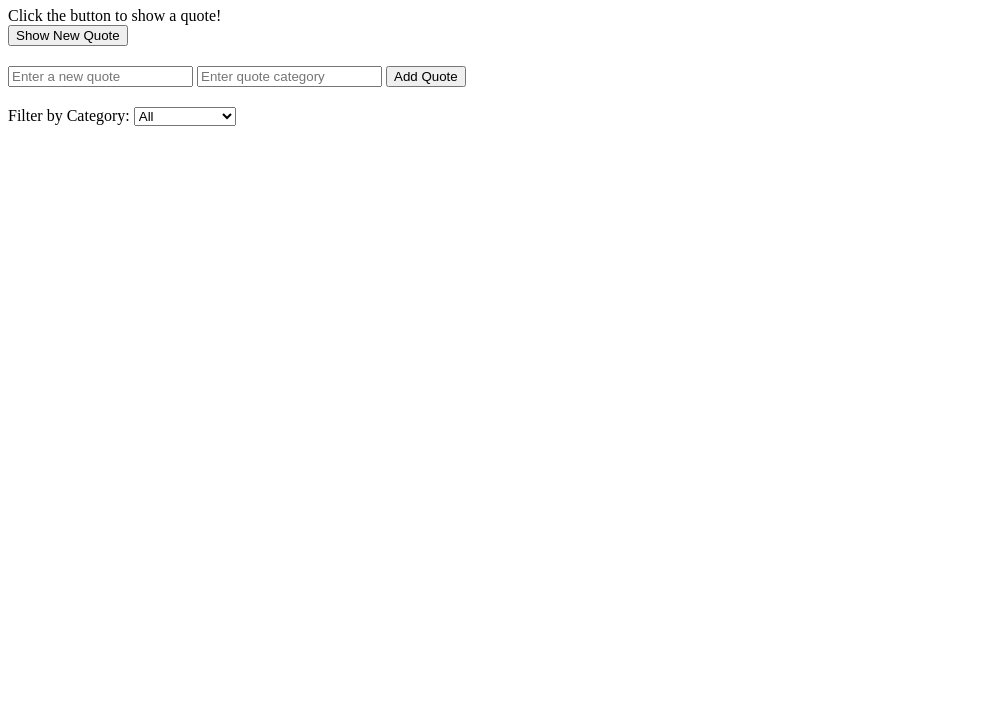
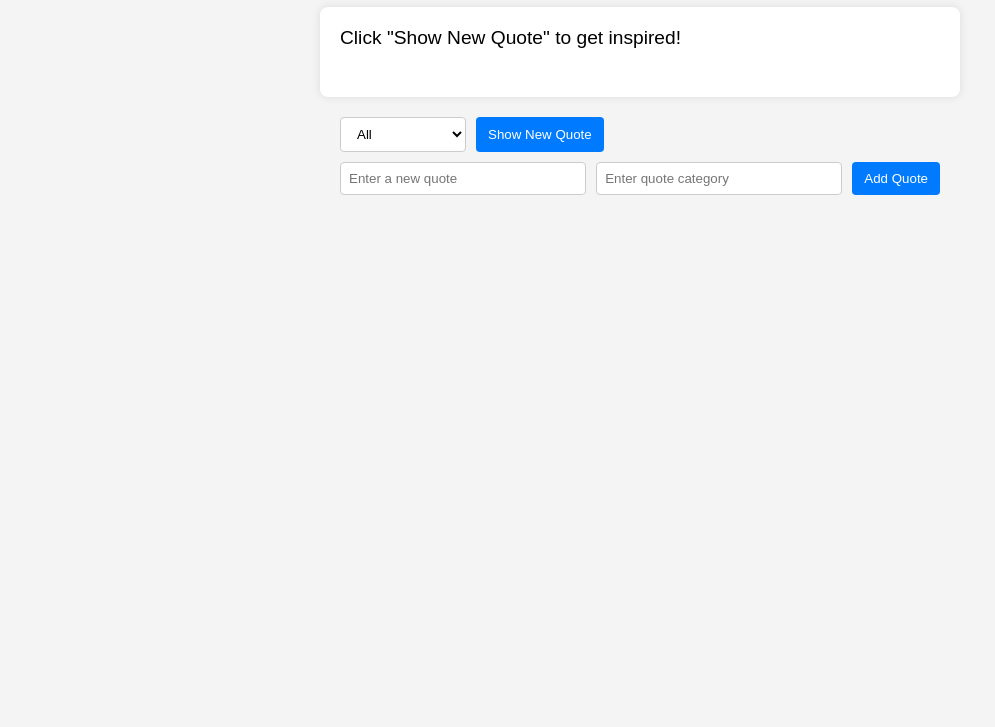
Before and after one commit to AbigiyaFikru/alx_fe_javascript, a plain HTML site: page dom-manipulation/index.html in a window 1280 px wide. Shown: the part 73-800 px from the top of the page, without its empty margins (0-995 px from the left). Drawn offline with Linux system fonts and the light colour scheme.

Commit message:
Update index.html

```diff
--- a/dom-manipulation/index.html
+++ b/dom-manipulation/index.html
@@ -1,32 +1,89 @@
 <!DOCTYPE html>
 <html lang="en">
 <head>
-  <meta charset="UTF-8" />
-  <meta name="viewport" content="width=device-width, initial-scale=1.0"/>
+  <meta charset="UTF-8">
+  <meta name="viewport" content="width=device-width, initial-scale=1.0">
   <title>Dynamic Quote Generator</title>
+  <style>
+    body {
+      font-family: Arial, sans-serif;
+      margin: 20px;
+      background: #f4f4f4;
+    }
+
+    h1 {
+      text-align: center;
+    }
+
+    #quoteDisplay {
+      margin: 20px auto;
+      padding: 20px;
+      max-width: 600px;
+      background: white;
+      border-radius: 8px;
+      box-shadow: 0 0 10px rgba(0,0,0,0.1);
+      font-size: 1.2em;
+      min-height: 50px;
+    }
+
+    .controls, .form-group {
+      max-width: 600px;
+      margin: 10px auto;
+      display: flex;
+      gap: 10px;
+    }
+
+    input {
+      flex: 1;
+      padding: 8px;
+      border: 1px solid #ccc;
+      border-radius: 4px;
+    }
+
+    button, select {
+      padding: 8px 12px;
+      border: none;
+      border-radius: 4px;
+      cursor: pointer;
+    }
+
+    button {
+      background-color: #007bff;
+      color: white;
+    }
+
+    button:hover {
+      opacity: 0.9;
+    }
+
+    select {
+      background-color: #ffffff;
+      border: 1px solid #ccc;
+    }
+  </style>
 </head>
 <body>
   <h1>Dynamic Quote Generator</h1>
 
-  <!-- Display random quote -->
-  <div id="quoteDisplay">Click the button to show a quote!</div>
-  <button id="newQuote">Show New Quote</button>
+  <!-- Quote Display -->
+  <div id="quoteDisplay">Click "Show New Quote" to get inspired!</div>
 
-  <!-- Quote addition form -->
-  <div style="margin-top: 20px;">
+  <!-- Controls: Category + Show Button -->
+  <div class="controls">
+    <select id="categoryFilter">
+      <option value="all">All</option>
+    </select>
+    <button id="newQuote">Show New Quote</button>
+  </div>
+
+  <!-- Add New Quote Form -->
+  <div class="form-group">
     <input id="newQuoteText" type="text" placeholder="Enter a new quote" />
     <input id="newQuoteCategory" type="text" placeholder="Enter quote category" />
     <button id="addQuoteBtn">Add Quote</button>
   </div>
 
-  <!-- Category filter dropdown -->
-  <div style="margin-top: 20px;">
-    <label for="categoryFilter">Filter by Category:</label>
-    <select id="categoryFilter">
-      <option value="all">All</option>
-    </select>
-  </div>
-
+  <!-- Script Link -->
   <script src="script.js"></script>
 </body>
 </html>
```
